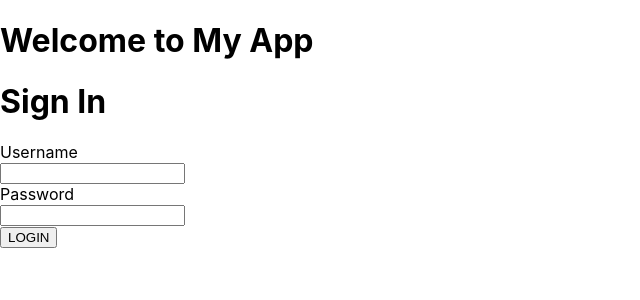
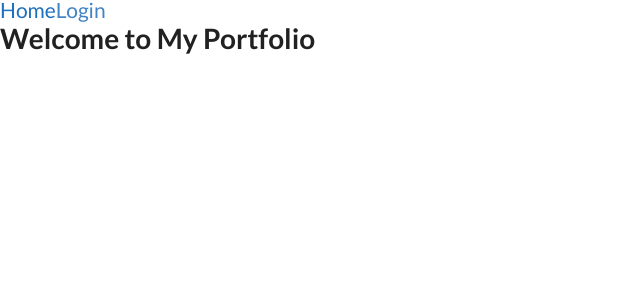
Before and after one commit to stellanyambura/portfolio-project, a React (Create React App) app in the folder app/: page / in a window 1280 px wide. Shown: the top 300 px of the page, without its empty margins (0-640 px from the left). Built offline with nearby package versions, Linux system fonts and the light colour scheme.

Commit message:
added app.js

```diff
--- a/app/src/App.js
+++ b/app/src/App.js
@@ -1,13 +1,28 @@
 import React from 'react';
-import './App.css';
+import {BrowserRouter, Routes, Route } from "react-router-dom"
+import Nav from './components/Navbar';
+import Home from './components/Home';
+ import './App.css';
 import Login from './components/Login';
+import 'semantic-ui-css/semantic.min.css'
 
-const App = () => {
+
+
+
+
+function App() {
   return (
-    <div>
-      <h1>Welcome to My App</h1>
-      <Login />
-    </div>
+      <div>
+
+
+          <BrowserRouter>
+          <Nav/>
+              <Routes>
+                  <Route path='/login' element={<Login/>}/>
+                  <Route path='/' element={<Home/>}/>
+                 </Routes>
+          </BrowserRouter>
+      </div>
   );
 }
 
```
